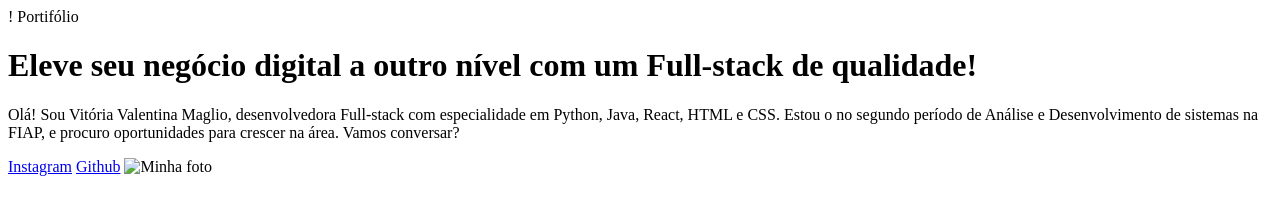
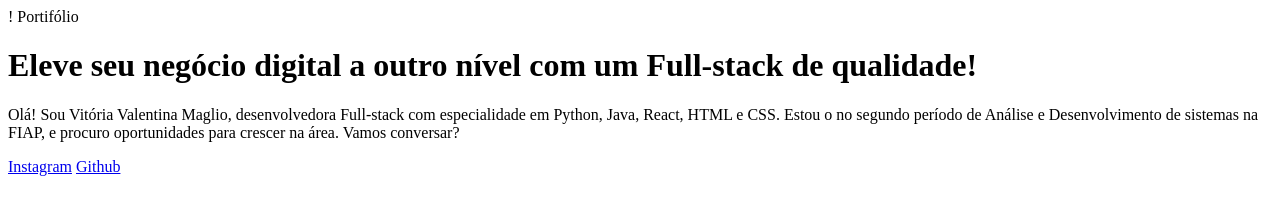
Before and after one commit to VitoriaMaglio/Curso-HTML-CSS-Alura, a plain HTML site: page index.html in a window 1280 px wide. Drawn offline with Linux system fonts and the light colour scheme.

Commit message:
Retirei imagem teste

```diff
--- a/index.html
+++ b/index.html
@@ -14,7 +14,6 @@
         <p>Olá! Sou Vitória Valentina Maglio, desenvolvedora Full-stack com especialidade em Python, Java, React, HTML e CSS. Estou o no segundo período de Análise e Desenvolvimento de sistemas na FIAP, e procuro oportunidades para crescer na área. Vamos conversar?</p>
         <a href="https://instagram.com/vi.maglio">Instagram</a>
         <a href="https://github.com/vitoriamaglio">Github</a>
-        <img src="eu.jpg" alt="Minha foto">
         </main>
         <footer> </footer>
 
```
